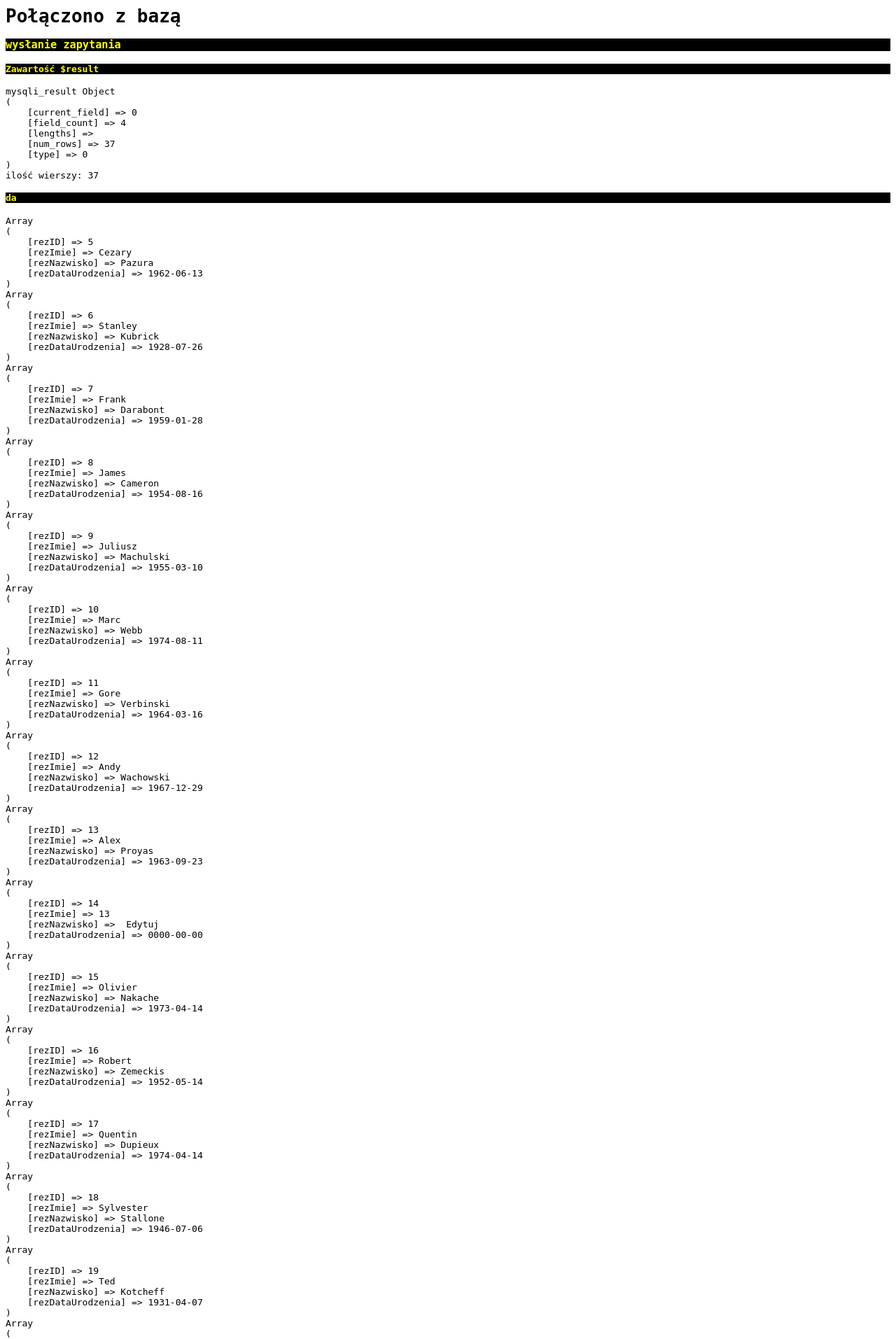
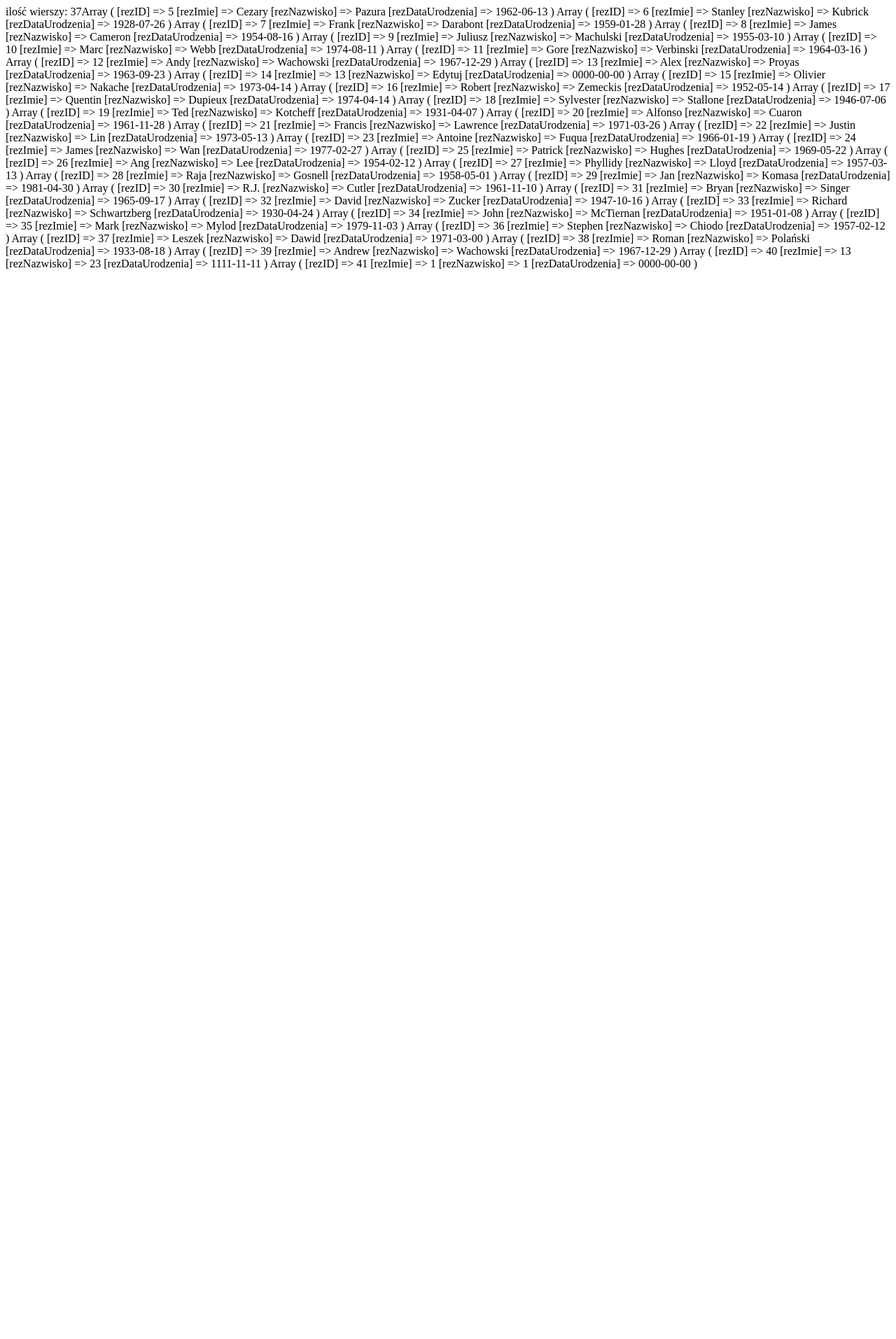
Before and after one commit to Cooookiez/E14-Informatyka, a PHP site: page /polaczZSql.php in a window 1280 px wide. Shown: the top 1913 px of the page at 70% size. After the commit the page ends 386 px from the top, so only its background shows below. Run offline with PHP 8.4, Linux system fonts and the light colour scheme; data comes from the database, SQL or seed files in the repository.

Commit message:
poprawki

```diff
--- a/PHP/polaczZSql.php
+++ b/PHP/polaczZSql.php
@@ -1,38 +1,30 @@
-<pre>
 <?php
 
 $db_host    = "localhost";
-$db_user    = "root";				//w xampp'ie podstawowym userem jest root
+$db_user    = "root";				//w xampp'ie podstawowym userem jest "root"
 $db_pass    = "";					//w xampp'ie podstawowym hasłem jest puste pole
 $db_name    = "d14_kukiz_krzysztof";//twoja nazwa bazy danych
 
 if( $connect = mysqli_connect($db_host, $db_user, $db_pass, $db_name) ){
-	echo "<h1>Połączono z bazą</h1>";
-
-
-	echo '<h3 style="background-color: black; color: yellow">wysłanie zapytania</h3>';
+	//połączono z bazą
 	$sql = "SELECT * FROM `filrezyser`";
 	if( $result = mysqli_query($connect, $sql) ){
 
-		echo '<h4 style="background-color: black; color: yellow">Zawartość $result</h4>';
-		print_r($result);
 		echo 'ilość wierszy: '.$result->num_rows;//ilość zwruconych wierszy
+		//(żeby sprawdzić wszystkie parametry: print_r($result);)
 
-
-		echo '<h4 style="background-color: black; color: yellow">da</h4>';
+		//zwrucone dane
 		while( $row = mysqli_fetch_assoc($result) ){
-			print_r($row); // row jest ttablicą associacyjną zawirające dane wiersza
+			print_r($row); // row jest tablicą associacyjną zawirające dane wiersza
 		}
 
 	}else{
-		echo "<h3 style='background-color: black; color: yellow'>Błędne zapytanie</h3>";
+		//błędne zapytanie
 	}
 
-	mysqli_close($connect);//pamiętaj by zamknąć połączenie na koniec!
-	echo "<h1>rozłączono z bazą</h1>";
+	mysqli_close($connect);//pamiętaj by zamknąć połączenie na koniec
 }else{
-	echo "<h1 style='background-color: black; color: yellow'>NIE połączono z bazą</h1>";
+	//brak połączenia z bazą danych
 }
 
 ?>
-</pre>
```
Also changed, not shown: README.md.
